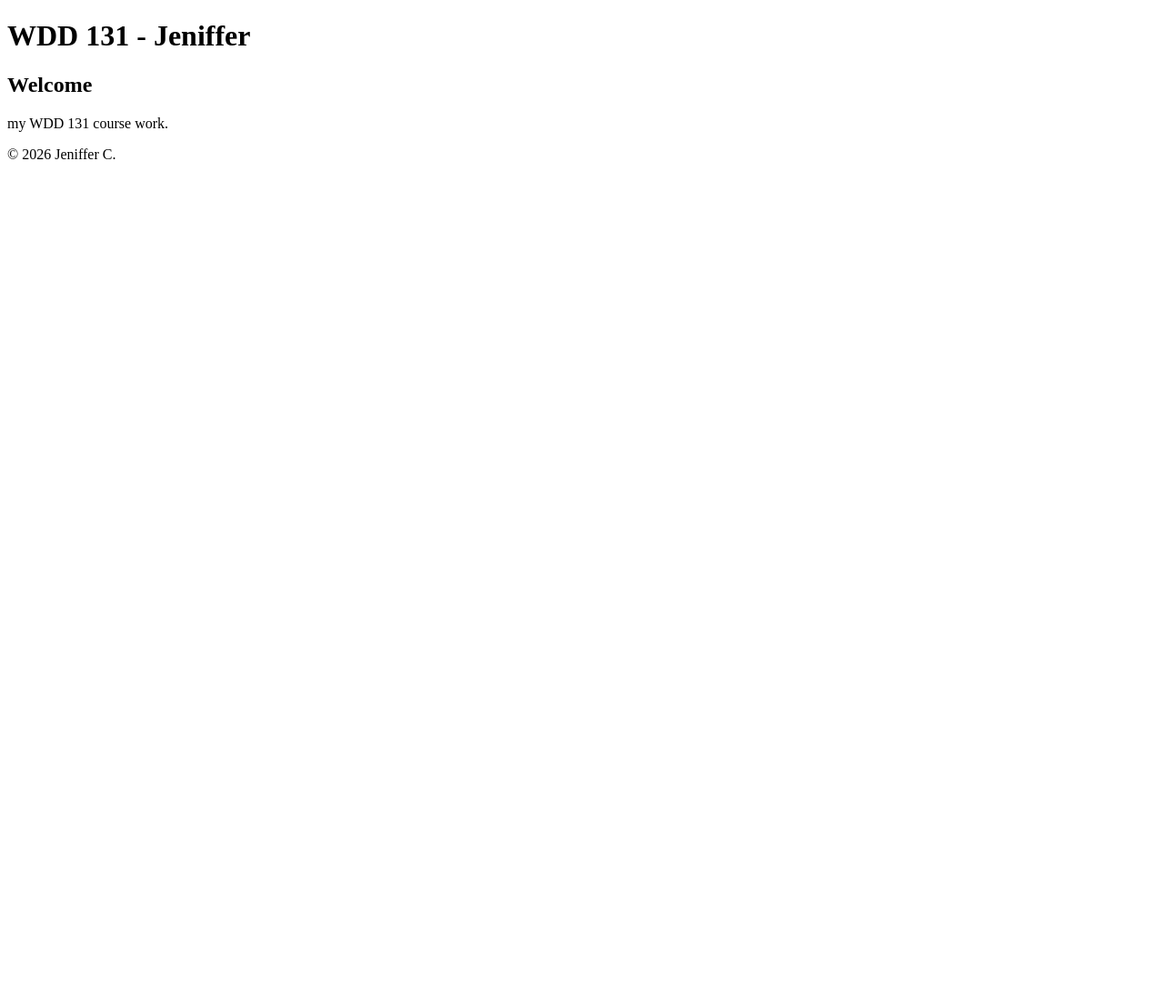
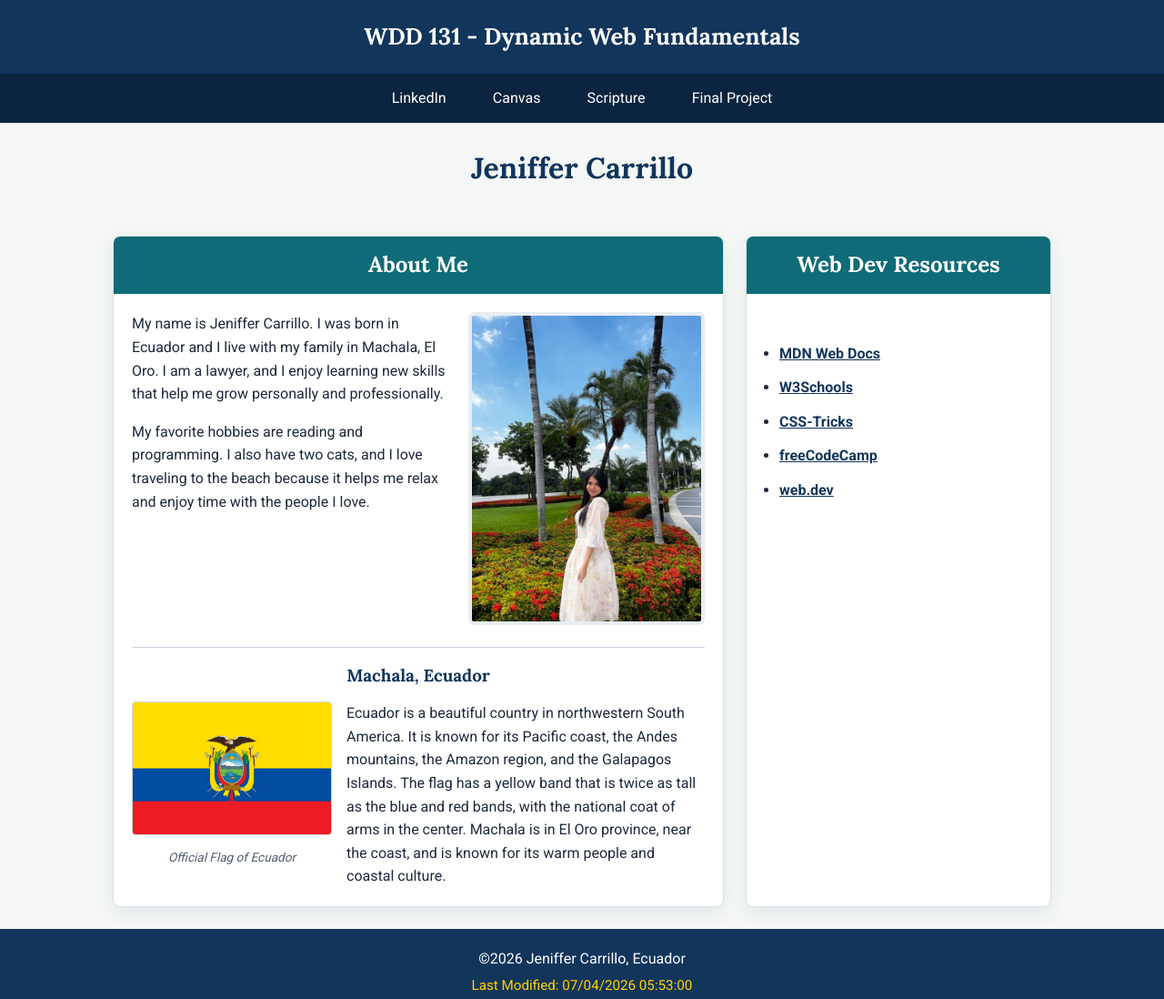
Before and after one commit to Jeniffercp1/wdd131, a plain HTML site: page index.html in a window 1280 px wide. Shown: the whole page at 91% size. Before the commit the page ends 800 px from the top, so only its background shows below. Drawn offline with Linux system fonts and the light colour scheme.

Commit message:
home page

```diff
--- a/index.html
+++ b/index.html
@@ -3,20 +3,81 @@
 <head>
   <meta charset="UTF-8">
   <meta name="viewport" content="width=device-width, initial-scale=1.0">
-  <title>WDD 131</title>
+  <meta name="description" content="WDD 131 - Dynamic Web Fundamentals home page for Jeniffer Carrillo with personal introduction, Ecuador, Machala, reading, programming, beach travel, and course links.">
+  <meta name="author" content="Jeniffer Carrillo">
+  <title>WDD 131 - Dynamic Web Fundamentals - Jeniffer Carrillo</title>
+  <link rel="preconnect" href="https://fonts.googleapis.com">
+  <link rel="preconnect" href="https://fonts.gstatic.com" crossorigin>
+  <link href="https://fonts.googleapis.com/css2?family=Lora:wght@600;700&family=Roboto:wght@400;500;700&display=swap" rel="stylesheet">
+  <link rel="stylesheet" href="styles/base.css">
+  <script src="scripts/getdates.js" defer></script>
 </head>
 <body>
   <header>
-    <h1>WDD 131 - Jeniffer</h1>
+    <span id="course-title">WDD 131 - Dynamic Web Fundamentals</span>
+    <nav>
+      <a href="https://www.linkedin.com/in/jeniffer-carrillo-2b04aa3a8/" target="_blank" rel="noopener">LinkedIn</a>
+      <a href="https://byupw.instructure.com/" target="_blank" rel="noopener">Canvas</a>
+      <a href="https://www.churchofjesuschrist.org/study/scriptures/bofm/alma/26?lang=eng" target="_blank" rel="noopener">Scripture</a>
+      <a href="#">Final Project</a>
+    </nav>
   </header>
 
   <main>
-    <h2>Welcome</h2>
-    <p>my WDD 131 course work.</p>
+    <h1>Jeniffer Carrillo</h1>
+
+    <section class="card about-card">
+      <h2>About Me</h2>
+      <div class="card-content">
+        <div class="about-text">
+          <p>
+            My name is Jeniffer Carrillo. I was born in Ecuador and I live with
+            my family in Machala, El Oro. I am a lawyer, and I enjoy learning
+            new skills that help me grow personally and professionally.
+          </p>
+          <p>
+            My favorite hobbies are reading and programming. I also have two
+            cats, and I love traveling to the beach because it helps me relax
+            and enjoy time with the people I love.
+          </p>
+        </div>
+        <img class="profile-photo" src="images/jeniffer-carrillo.jpg" alt="Jeniffer Carrillo standing in a garden with palm trees">
+
+        <div class="country">
+          <h3>Machala, Ecuador</h3>
+          <div class="country-content">
+            <figure>
+              <img src="images/ecuador-flag.jpg" alt="Flag of Ecuador">
+              <figcaption>Official Flag of Ecuador</figcaption>
+            </figure>
+            <p>
+              Ecuador is a beautiful country in northwestern South America. It
+              is known for its Pacific coast, the Andes mountains, the Amazon
+              region, and the Galapagos Islands. The flag has a yellow band
+              that is twice as tall as the blue and red bands, with the national
+              coat of arms in the center. Machala is in El Oro province, near
+              the coast, and is known for its warm people and coastal culture.
+            </p>
+          </div>
+        </div>
+      </div>
+    </section>
+
+    <section class="card resources-card">
+      <h2>Web Dev Resources</h2>
+      <ul>
+        <li><a href="https://developer.mozilla.org/" target="_blank" rel="noopener">MDN Web Docs</a></li>
+        <li><a href="https://www.w3schools.com/" target="_blank" rel="noopener">W3Schools</a></li>
+        <li><a href="https://css-tricks.com/" target="_blank" rel="noopener">CSS-Tricks</a></li>
+        <li><a href="https://www.freecodecamp.org/" target="_blank" rel="noopener">freeCodeCamp</a></li>
+        <li><a href="https://web.dev/" target="_blank" rel="noopener">web.dev</a></li>
+      </ul>
+    </section>
   </main>
 
   <footer>
-    <p>&copy; 2026 Jeniffer C.</p>
+    <p>&copy;<span id="currentyear"></span> Jeniffer Carrillo, Ecuador</p>
+    <p id="lastModified"></p>
   </footer>
 </body>
 </html>
--- /dev/null
+++ b/scripts/getdates.js
@@ -0,0 +1,5 @@
+const currentYear = document.querySelector("#currentyear");
+const lastModified = document.querySelector("#lastModified");
+
+currentYear.textContent = new Date().getFullYear();
+lastModified.textContent = `Last Modified: ${document.lastModified}`;
--- /dev/null
+++ b/styles/base.css
@@ -0,0 +1,215 @@
+:root {
+  --primary: #12355b;
+  --secondary: #0f6b78;
+  --accent: #ffd100;
+  --accent-red: #c83e4d;
+  --background: #f4f7f5;
+  --card: #ffffff;
+  --text: #1e293b;
+  --muted: #526172;
+}
+
+* {
+  box-sizing: border-box;
+}
+
+body {
+  margin: 0;
+  background: var(--background);
+  color: var(--text);
+  font-family: "Roboto", Arial, sans-serif;
+  line-height: 1.6;
+}
+
+header {
+  background: var(--primary);
+  color: #ffffff;
+}
+
+#course-title {
+  display: block;
+  padding: 1.25rem;
+  font-family: "Lora", Georgia, serif;
+  font-size: clamp(1.4rem, 2vw, 2.2rem);
+  font-weight: 700;
+  text-align: center;
+}
+
+nav {
+  display: flex;
+  justify-content: center;
+  background: #0b243f;
+}
+
+nav a {
+  color: #ffffff;
+  padding: 0.9rem 1.6rem;
+  text-align: center;
+  text-decoration: none;
+  transition: background-color 0.2s ease, color 0.2s ease;
+}
+
+nav a:hover {
+  background: var(--accent);
+  color: #172033;
+}
+
+main {
+  display: grid;
+  grid-template-columns: 2fr 1fr;
+  gap: 1.5rem;
+  max-width: 1080px;
+  margin: 0 auto;
+  padding: 1.5rem;
+}
+
+h1,
+h2 {
+  font-family: "Lora", Georgia, serif;
+}
+
+h1 {
+  grid-column: 1 / -1;
+  margin: 0 0 1.5rem;
+  color: var(--primary);
+  text-align: center;
+}
+
+.card {
+  overflow: hidden;
+  border: 1px solid #d8e0e8;
+  border-radius: 8px;
+  background: var(--card);
+  box-shadow: 0 6px 18px rgba(18, 53, 91, 0.08);
+}
+
+.card h2 {
+  margin: 0;
+  padding: 0.8rem 1rem;
+  background: var(--secondary);
+  color: #ffffff;
+  text-align: center;
+}
+
+.card-content {
+  display: grid;
+  grid-template-columns: 1fr 260px;
+  gap: 1.25rem;
+  align-items: start;
+  padding: 1.25rem;
+}
+
+.card-content p,
+.resources-card li {
+  margin: 0;
+}
+
+.about-text {
+  display: grid;
+  gap: 1rem;
+}
+
+.profile-photo {
+  grid-row: span 2;
+  width: 100%;
+  border: 4px solid #e8edf2;
+  border-radius: 6px;
+}
+
+.country {
+  grid-column: 1 / -1;
+  margin-top: 0.25rem;
+  padding-top: 1rem;
+  border-top: 1px solid #cbd5e1;
+}
+
+.country h3 {
+  margin: 0 0 0.8rem;
+  color: var(--primary);
+  font-family: "Lora", Georgia, serif;
+  text-align: center;
+}
+
+.country-content {
+  display: grid;
+  grid-template-columns: 220px 1fr;
+  gap: 1rem;
+  align-items: start;
+}
+
+figure {
+  margin: 0;
+}
+
+figure img {
+  width: 100%;
+  border: 1px solid #cbd5e1;
+  border-radius: 4px;
+}
+
+figcaption {
+  margin-top: 0.35rem;
+  color: var(--muted);
+  font-size: 0.85rem;
+  font-style: italic;
+  text-align: center;
+}
+
+.resources-card ul {
+  display: grid;
+  gap: 0.75rem;
+  min-height: 280px;
+  margin: 0;
+  padding: 2rem 2.25rem;
+  align-content: center;
+}
+
+.resources-card a {
+  color: var(--primary);
+  font-weight: 700;
+}
+
+.resources-card a:hover {
+  color: var(--accent-red);
+}
+
+footer {
+  padding: 1rem;
+  background: var(--primary);
+  color: #ffffff;
+  text-align: center;
+}
+
+footer p {
+  margin: 0.25rem 0;
+}
+
+#lastModified {
+  color: var(--accent);
+  font-size: 0.95rem;
+}
+
+@media (max-width: 720px) {
+  main {
+    grid-template-columns: 1fr;
+  }
+
+  nav {
+    flex-direction: column;
+  }
+
+  nav a {
+    border-top: 1px solid rgba(255, 255, 255, 0.15);
+  }
+
+  .card-content,
+  .country-content {
+    grid-template-columns: 1fr;
+  }
+
+  .profile-photo,
+  .country-content img {
+    max-width: 320px;
+    margin: 0 auto;
+  }
+}
```
Also changed, not shown: images/ecuador-flag.jpg (added), images/jeniffer-carrillo.jpg (added).
